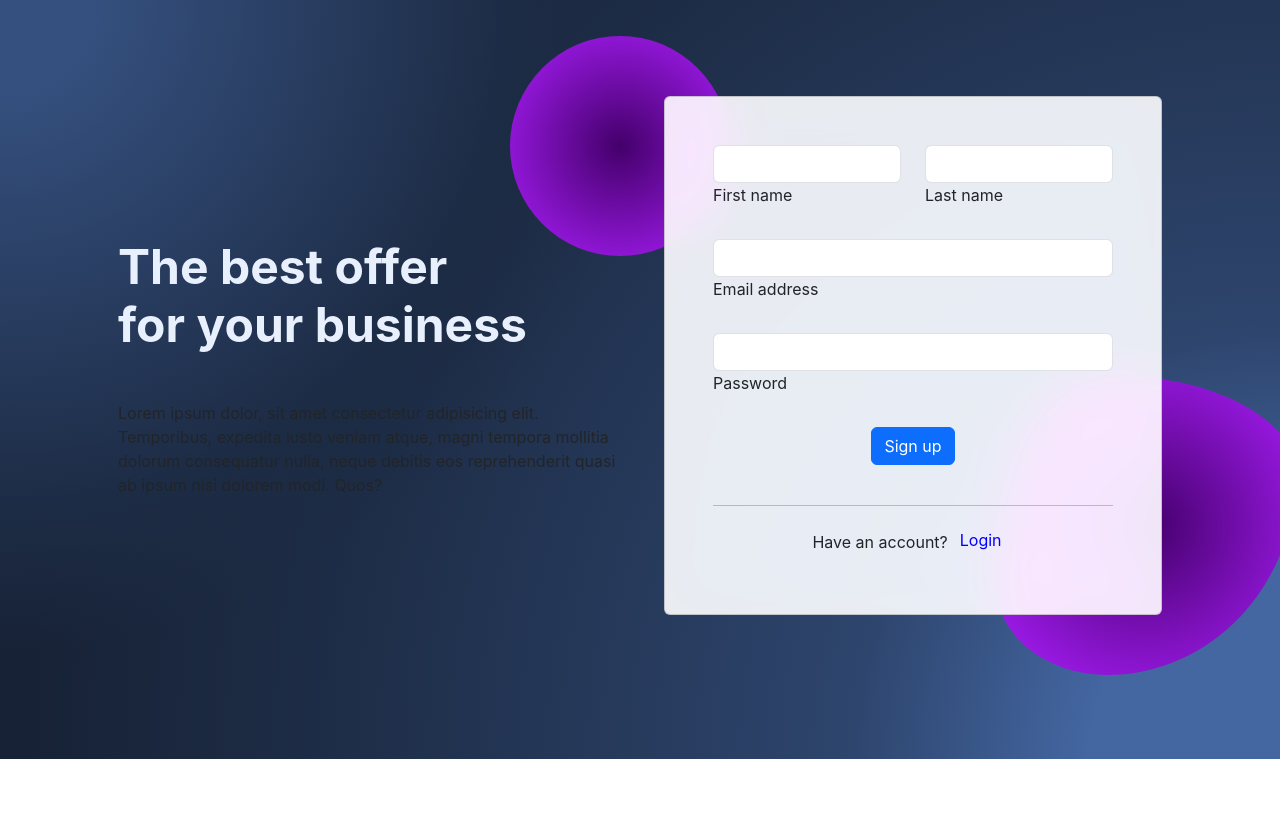
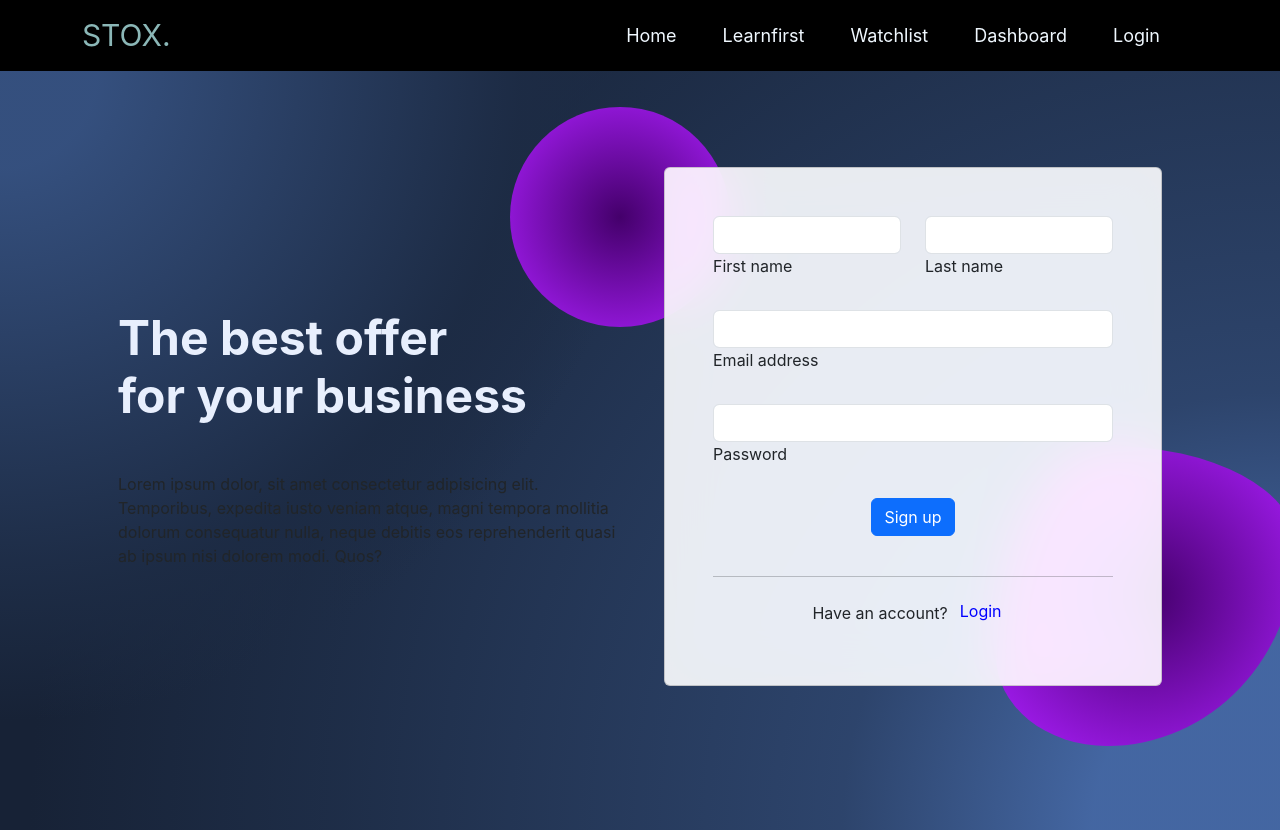
Before and after one commit to miteshp2110/SDP-1, a React (Create React App) app in the folder client/: page / in a window 1280 px wide. Before the commit the page ends 800 px from the top, so only its background shows below. Built offline with nearby package versions, Linux system fonts and the light colour scheme.

Commit message:
NavBar, Login and SignUp merged

```diff
--- a/client/src/Components/SignUp/SignUp.jsx
+++ b/client/src/Components/SignUp/SignUp.jsx
@@ -1,8 +1,11 @@
 import Login from '../Login/Login';
 import './SignUpStyle.css'
+import NavBar from '../NavBar/NavBar';
 
 const SignUp=()=> {
   return(
+    <>
+    <NavBar />
 <section className="background-radial-gradient overflow-hidden">
   <div className="container px-4 py-5 px-md-5 text-center text-lg-start my-5">
     <div className="row gx-lg-5 align-items-center mb-5">
@@ -73,6 +76,7 @@ const SignUp=()=> {
     </div>
   </div>
 </section>
+</>
   )
 }
 
```
